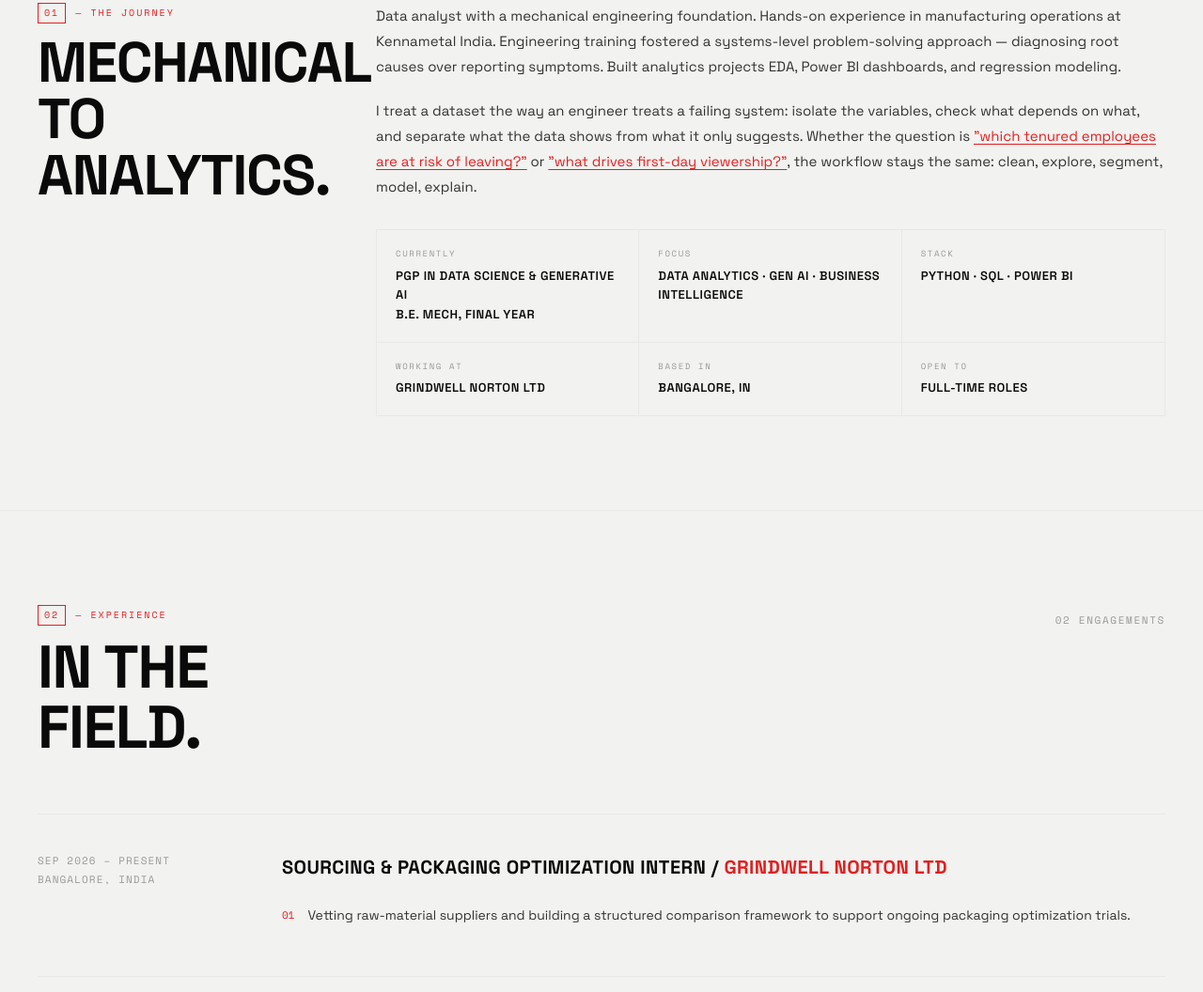
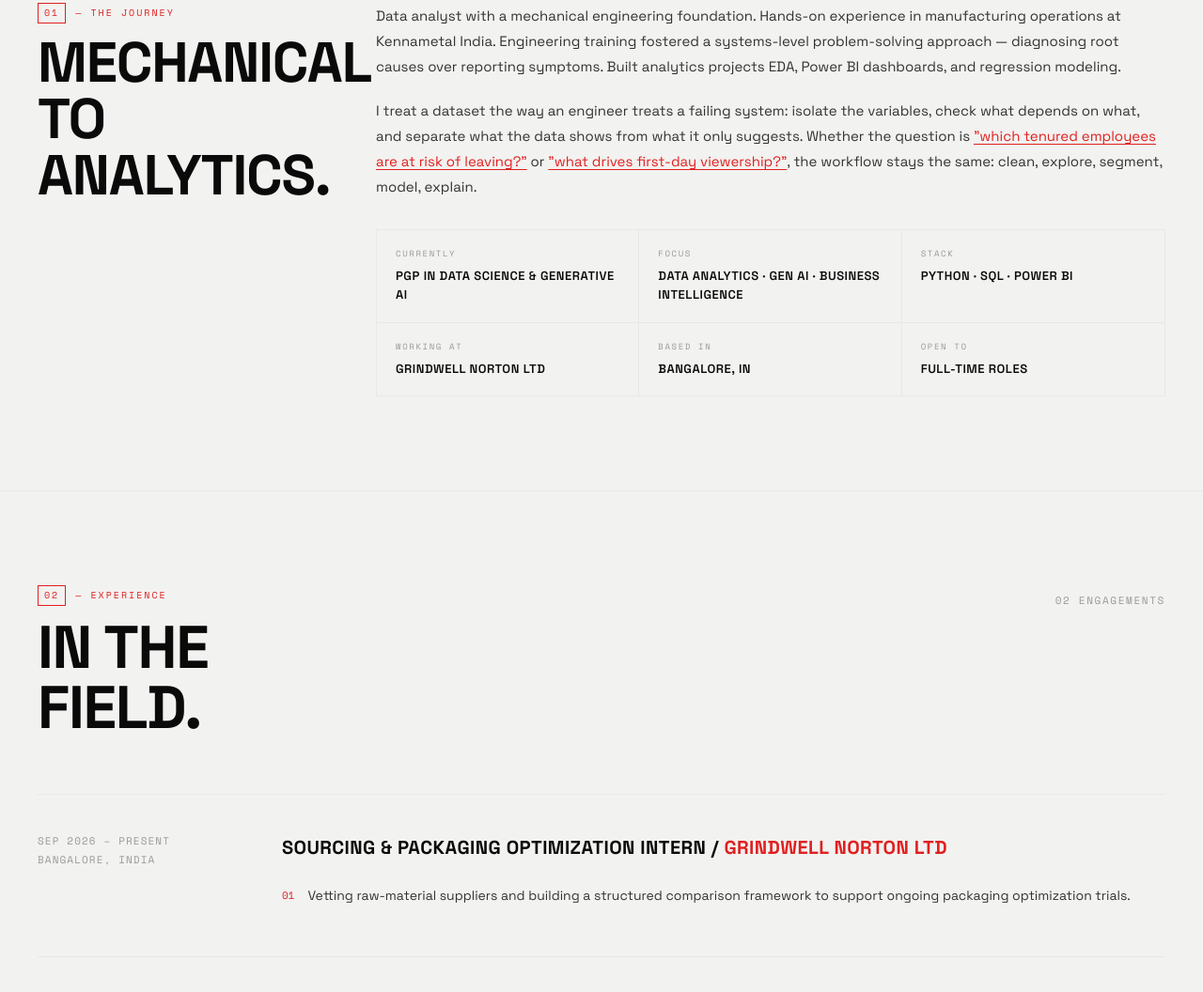
Before and after one commit to dsai04/dsai04.github.io, a plain HTML site: page index.html in a window 1280 px wide. Shown: the part 1010-2066 px from the top of the page at 94% size. Drawn offline with nearby package versions, Linux system fonts and the light colour scheme.

Commit message:
Update index.html

```diff
--- a/index.html
+++ b/index.html
@@ -1076,8 +1076,7 @@
     <div class="about-grid">
       <div class="about-grid-cell">
         <div class="cell-label">CURRENTLY</div>
-        <div class="cell-value">PGP IN DATA SCIENCE & GENERATIVE AI <br>
-           B.E. MECH, FINAL YEAR</div>
+        <div class="cell-value">PGP IN DATA SCIENCE & GENERATIVE AI</div>
       </div>
       <div class="about-grid-cell">
         <div class="cell-label">FOCUS</div>
```
